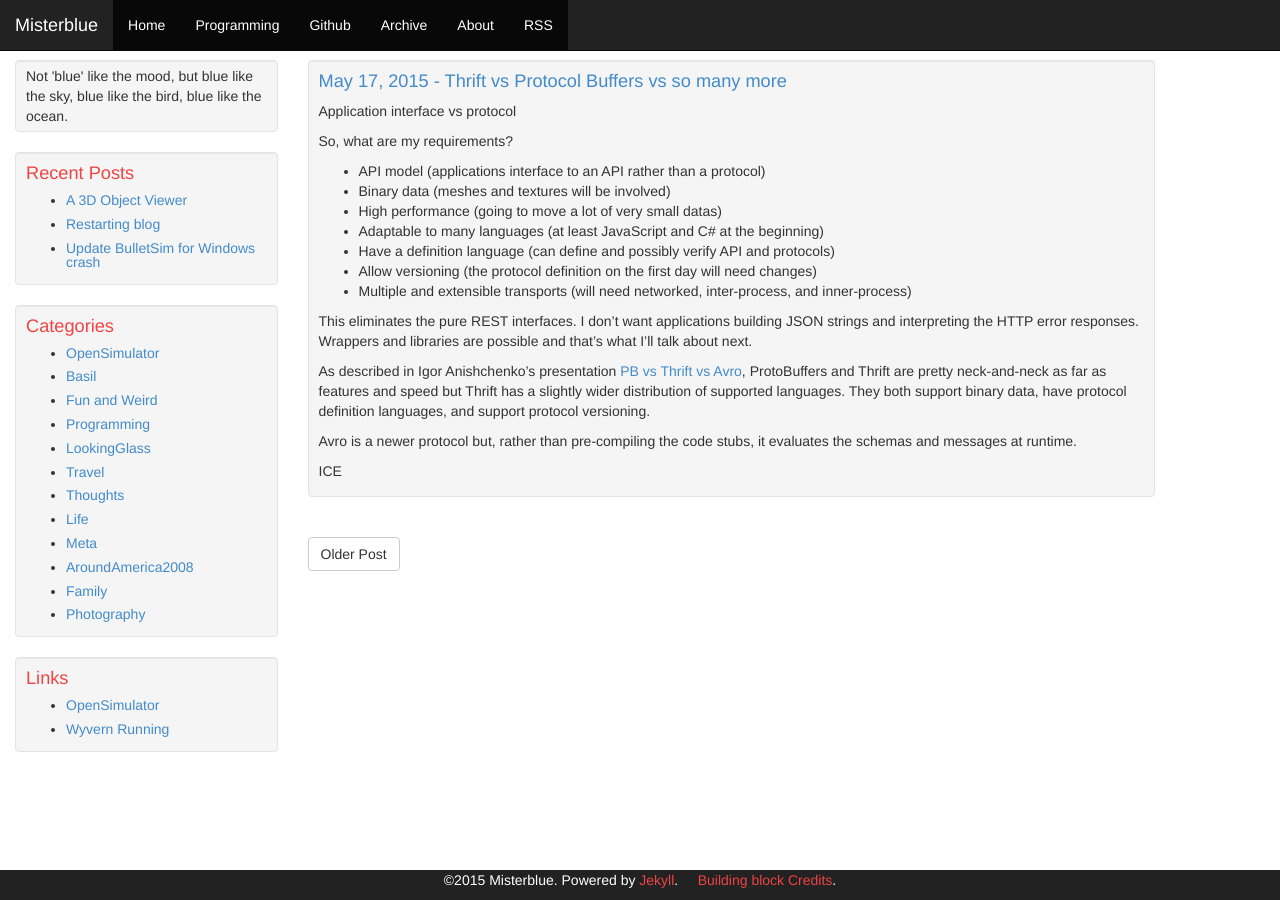
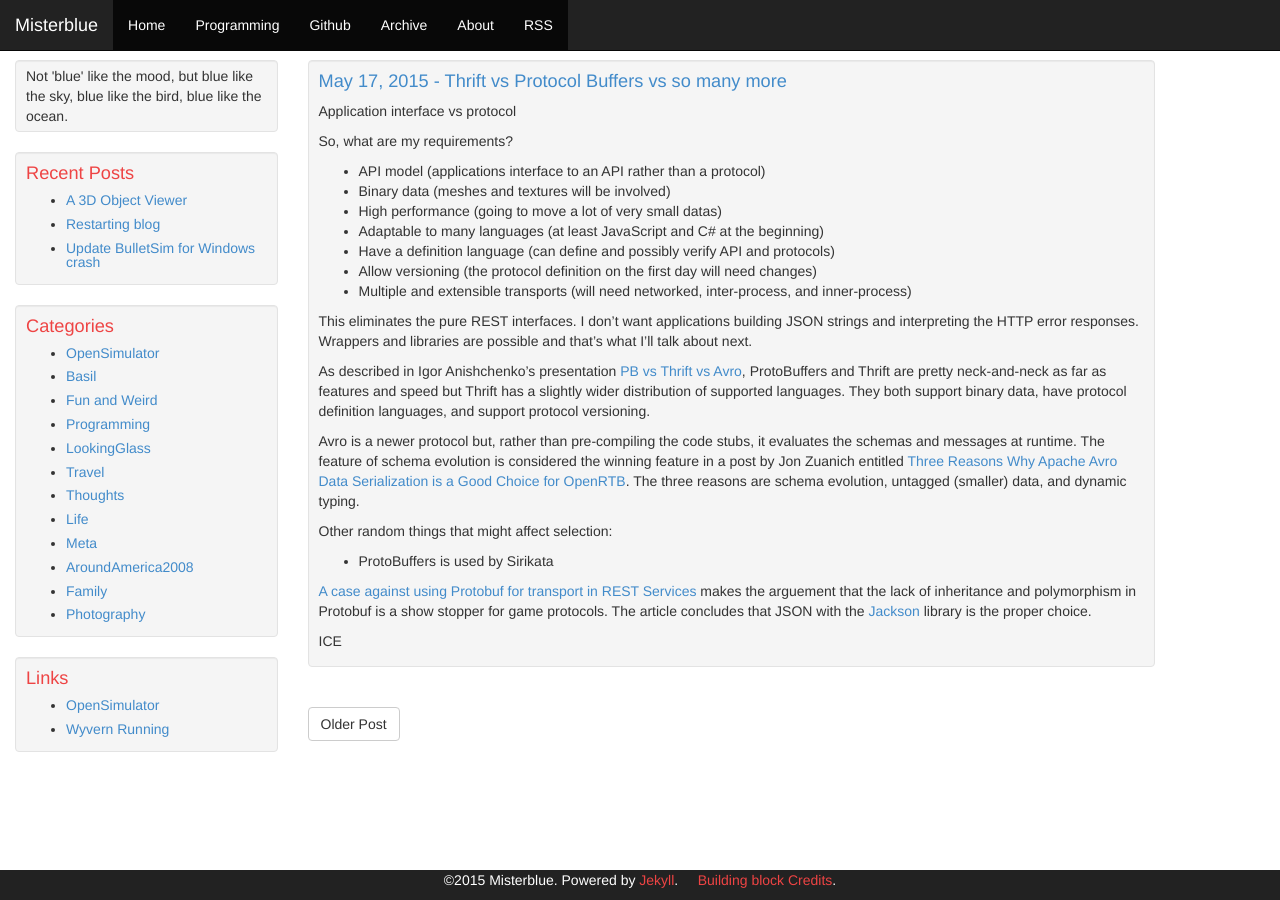
Before and after one commit to Misterblue/misterblue.github.io, a Jekyll site: the page built from _posts/2015-05-18-thrift-vs-protobuff-vs.md, in a window 1280 px wide. Built offline with Jekyll 4.4.1, drawn with Linux system fonts in a browser that asks for light colours; Markdown is read by kramdown in place of the engine named in the settings; comment, search, counter and statistics services are not loaded.

Commit message:
More on serialization protocols. There is a new one everytime you follow a link.

```diff
--- a/_posts/2015-05-18-thrift-vs-protobuff-vs.md
+++ b/_posts/2015-05-18-thrift-vs-protobuff-vs.md
@@ -41,6 +41,21 @@ support protocol versioning.
 
 Avro is a newer protocol but, rather than pre-compiling the code stubs, it
 evaluates the schemas and messages at runtime.
+The feature of schema evolution is considered the winning feature in a
+post by Jon Zuanich entitled [Three Reasons Why Apache Avro Data Serialization is a Good Choice for OpenRTB][6].
+The three reasons are schema evolution, untagged (smaller) data, and dynamic typing.
+
+Other random things that might affect selection:
+* ProtoBuffers is used by Sirikata
+
+[A case against using Protobuf for transport in REST Services][7] makes the arguement
+that the lack of inheritance and polymorphism in Protobuf is a show stopper for
+game protocols.
+The article concludes that JSON with the [Jackson][8] library is the proper choice.
+
+
+
+
 
 ICE
 
```
Also changed, not shown: other parts of _posts/2015-05-18-thrift-vs-protobuff-vs.md (+3 -0 lines).
